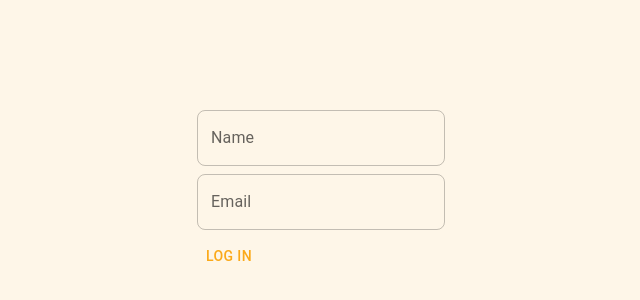
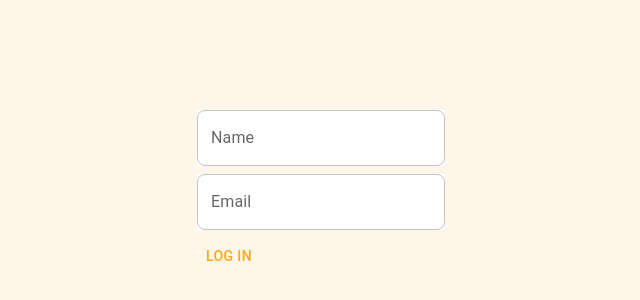
Before and after one commit to kage1414/fetch-take-home, a React (Vite) app: page / in a window 1280 px wide. Shown: the part 208-508 px from the top of the page, without its empty margins (319-959 px from the left). Built offline with nearby package versions, Linux system fonts and the light colour scheme.

Commit message:
make text fields white through theme

```diff
--- a/src/theme.ts
+++ b/src/theme.ts
@@ -6,6 +6,10 @@ const theme = createTheme({
     primary: { main: "#fba919" },
     secondary: { main: "#5c2d6b" },
   },
+  components: {
+    MuiTextField: { defaultProps: { style: { backgroundColor: "white" } } },
+    MuiSelect: { defaultProps: { style: { backgroundColor: "white" } } },
+  },
 });
 
 export default theme;
```
